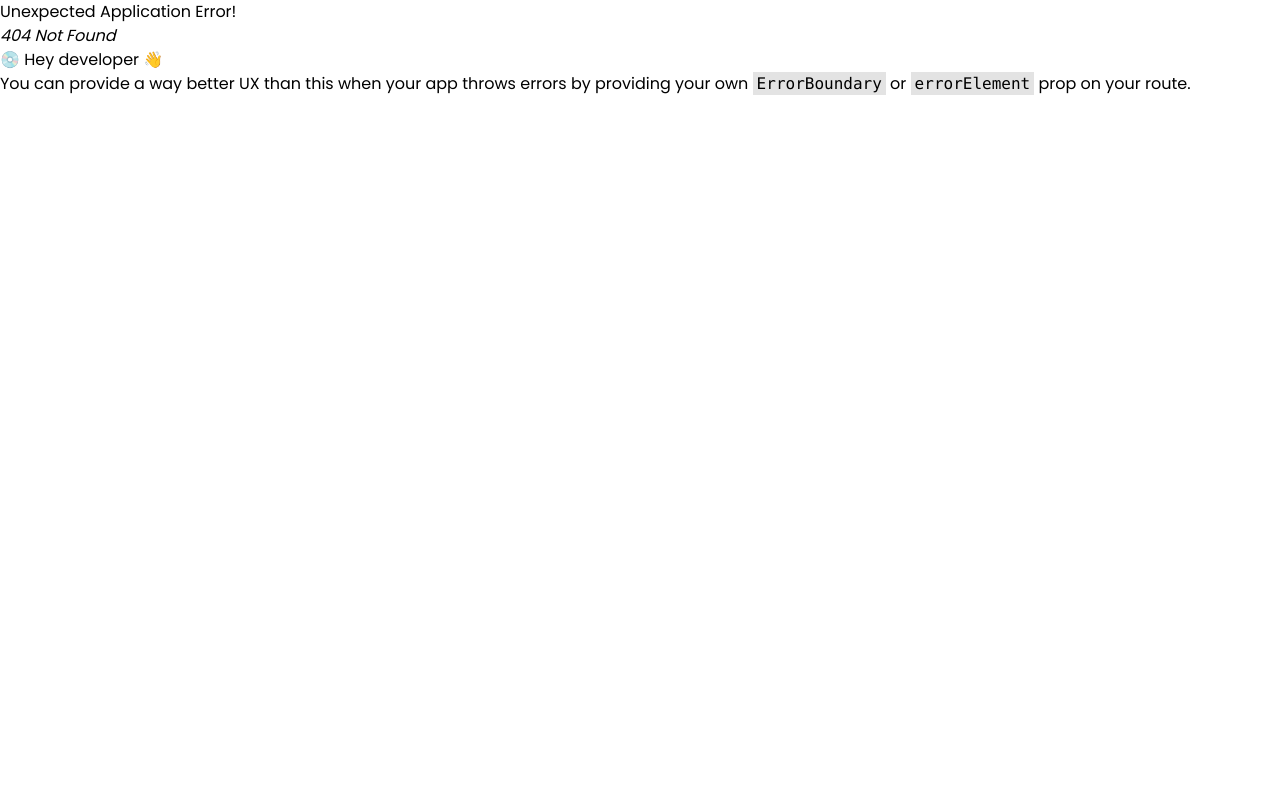
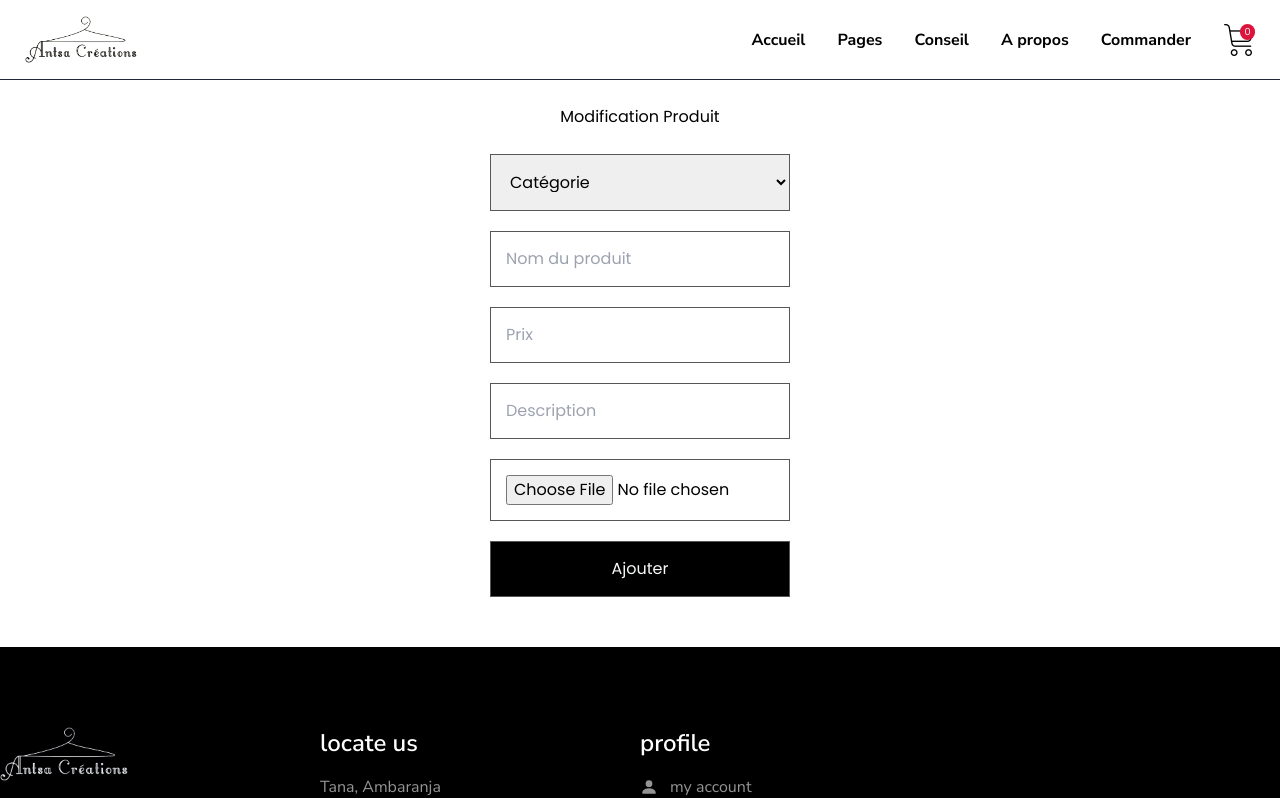
Before and after one commit to AntsaTsaroana/redShalk2023, a React (Create React App) app: page /modification in a window 1280 px wide. Before the commit this address had no page. Shown: the top 798 px of the page. Built offline with nearby package versions, Linux system fonts and the light colour scheme.

Commit message:
Adding modif

```diff
--- a/src/App.js
+++ b/src/App.js
@@ -16,6 +16,7 @@ import Commande from "./pages/Commande";
 import Login from "./pages/Login";
 import LoginUser from "./pages/LoginUser";
 import DashboardAdmin from "./pages/DashboardAdmin";
+import ModifProduit from "./pages/ModifProduit";
 import Advices from "./pages/Advices";
 import AboutMe from "./pages/AboutMe";
 
@@ -70,6 +71,10 @@ const router = createBrowserRouter([
         element: <DashboardAdmin />,
       },
       {
+        path: "/modification",
+        element: <ModifProduit />,
+      },
+      {
         path: "/advices",
         element: <Advices />,
       },
--- a/src/pages/Commande.js
+++ b/src/pages/Commande.js
@@ -24,11 +24,11 @@ const Commande = () => {
                         <label className="input-label">Prénom</label>
                     </div>
                     <div className="input3">
-                        <input required type="text" className="input" id="domaine" />
+                        <input required type="number" className="input" id="domaine" />
                         <label className="input-label">Longueur épaule</label>
                     </div>
                     <div className="input4">
-                        <input required type="mail" className="input" id="email" />
+                        <input required type="number" className="input" id="email" />
                         <label className="input-label">Tour de poitrine</label>
                     </div>
                     <div className="input5">
--- /dev/null
+++ b/src/pages/ModifProduit.js
@@ -0,0 +1,29 @@
+import React from 'react';
+import '../assets/scss/dashboardAdmin.scss';
+
+const ModifProduit = () => {
+    return (
+        <div className='dashAdmin'>
+            <div className='ajoutBien'>
+                    <h2>Modification Produit</h2>
+                    <form>
+                        <select id="cars" name="typeBien">
+                            <option>Catégorie</option>
+                            <option value="appartement">Ensemble</option>
+                            <option value="maison">Jupe</option>
+                            <option value="maison">Chemise</option>
+                            <option value="maison">Robe</option>
+                            <option value="maison">Haut</option>
+                        </select>
+                        <input type="text" name="rent" placeholder='Nom du produit' />
+                        <input type="text" name="surface" placeholder='Prix' />
+                        <input type="text" name="address" placeholder='Description' />
+                        <input type="file" accept=".gif,.jpg,.jpeg,.png" />
+                        <input type="submit" value="Ajouter" />
+                    </form>
+                </div>
+        </div>
+    );
+};
+
+export default ModifProduit;
```
